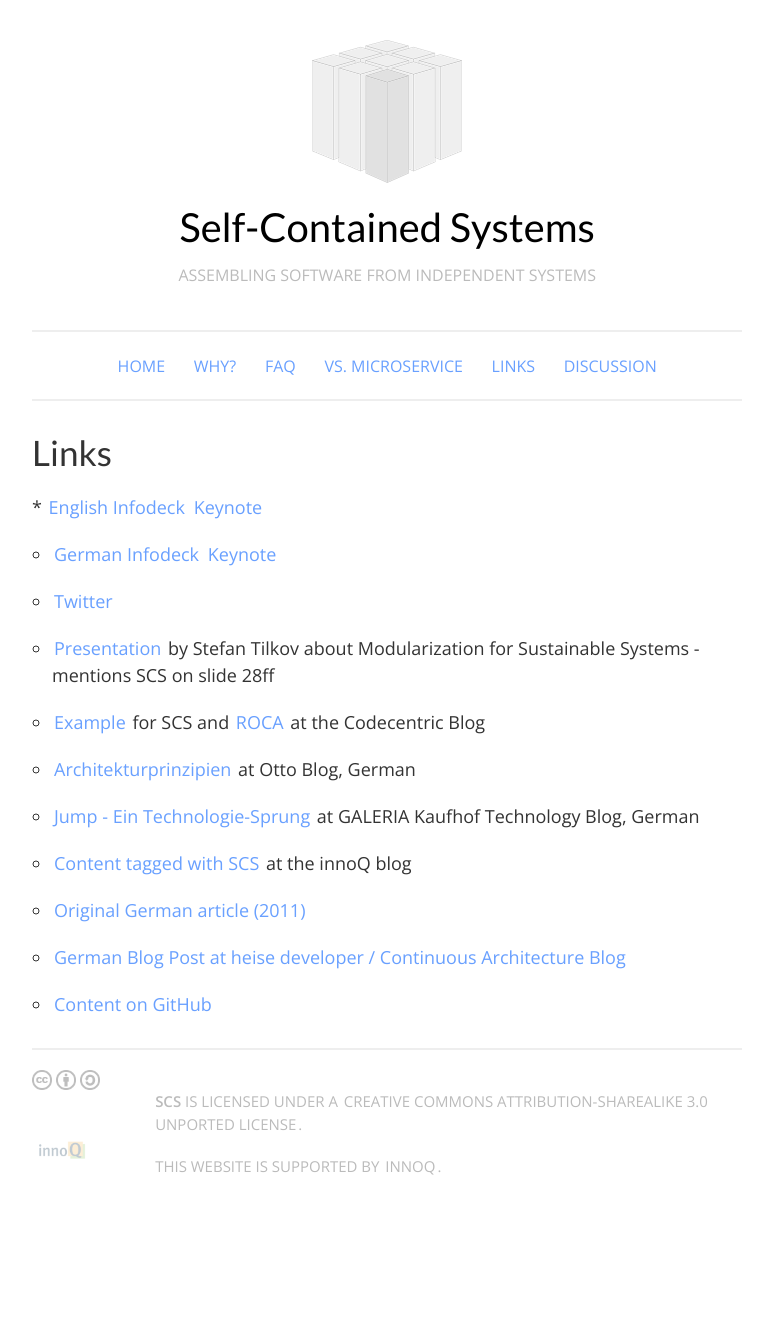
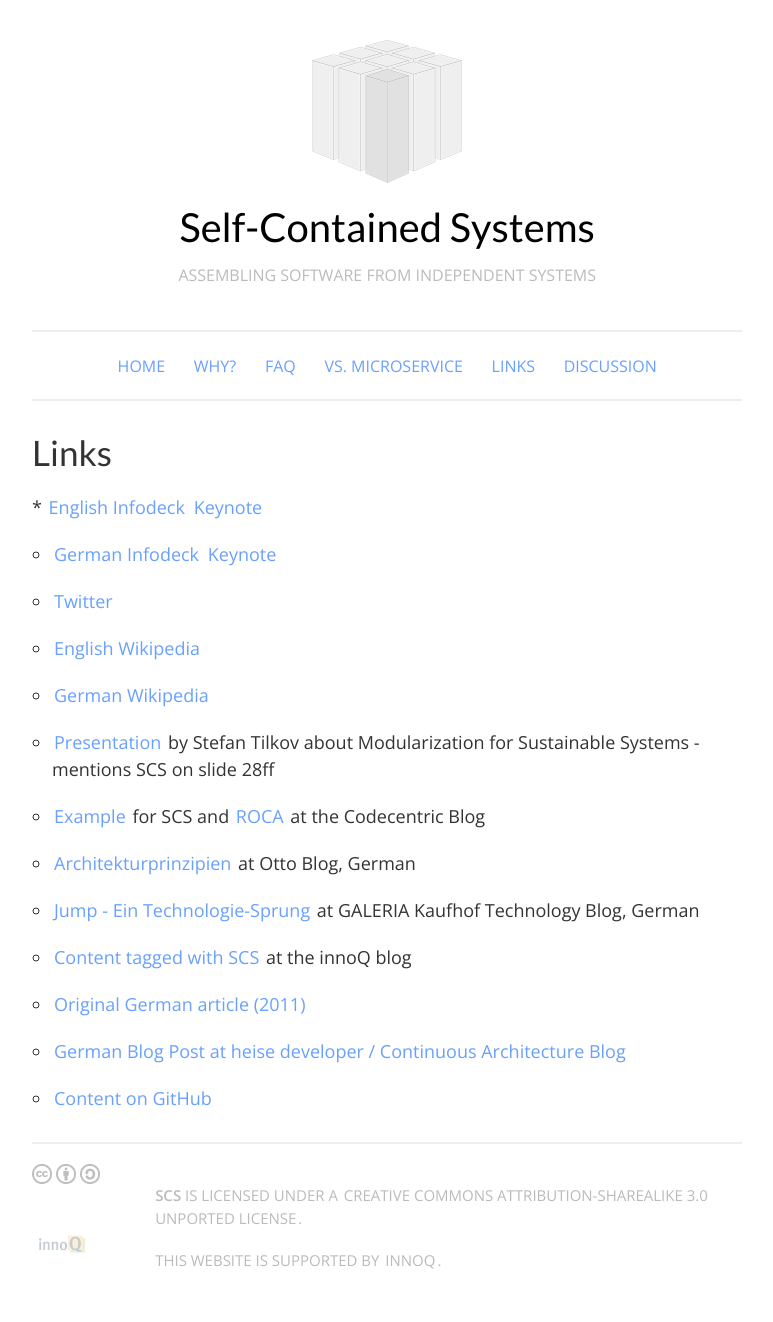
Before and after one commit to innoq/SCS, a Jekyll site: the page built from links.md, in a window 1280 px wide. Shown: the whole page, without its empty margins (128-901 px from the left). Built offline with Jekyll 4.4.1, drawn with Linux system fonts in a browser that asks for light colours; before the commit the page ends 1228 px from its top, so only the background shows below that.

Commit message:
Link to German / English Wikipedia added

```diff
--- a/links.md
+++ b/links.md
@@ -13,6 +13,10 @@
 * [German Infodeck](https://speakerdeck.com/rstrangh/self-contained-systems-german)  [Keynote](slidedeck/de/scs-infodeck-deutsch.key)
 
 * [Twitter](https://twitter.com/scsarchitecture)
+
+* [English Wikipedia](https://en.wikipedia.org/wiki/Self-contained_Systems)
+
+* [German Wikipedia](https://de.wikipedia.org/wiki/Self-contained_Systems)
 
 * [Presentation](https://www.innoq.com/en/talks/2014/12/talk-microservices-modularization-softwarearchitecture-berlin/)
  by Stefan Tilkov about Modularization for Sustainable Systems -
```
